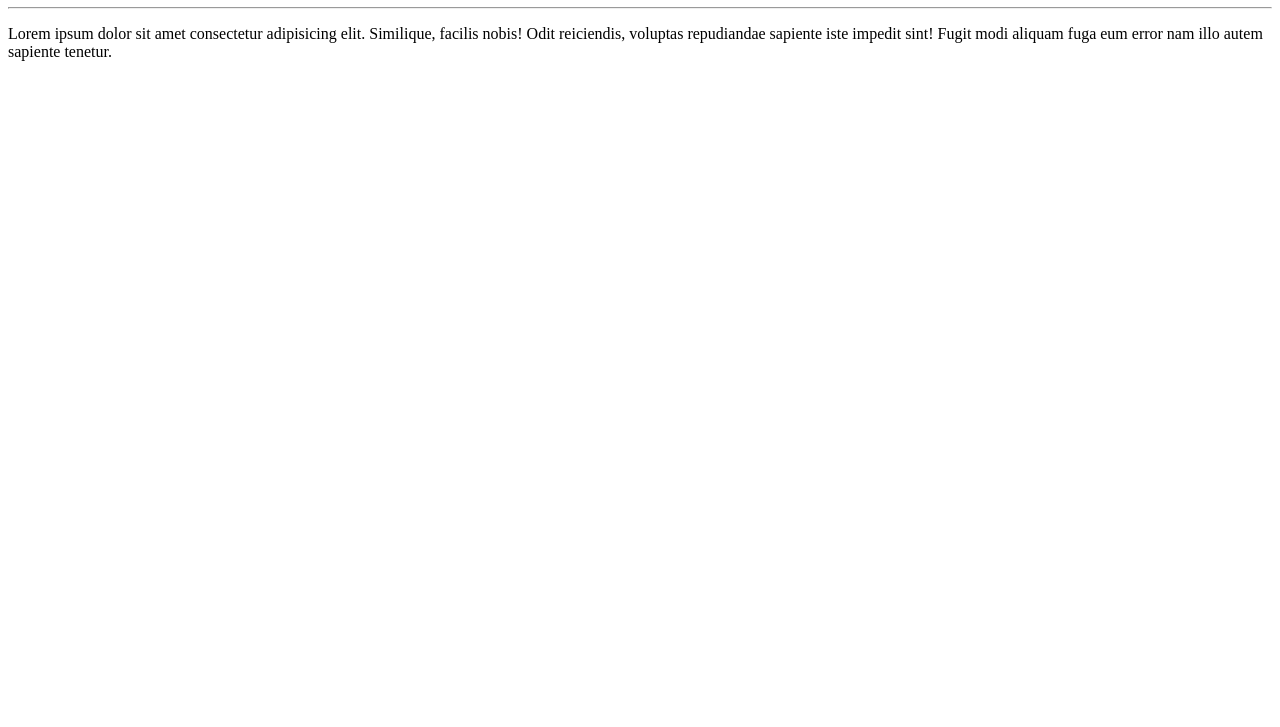
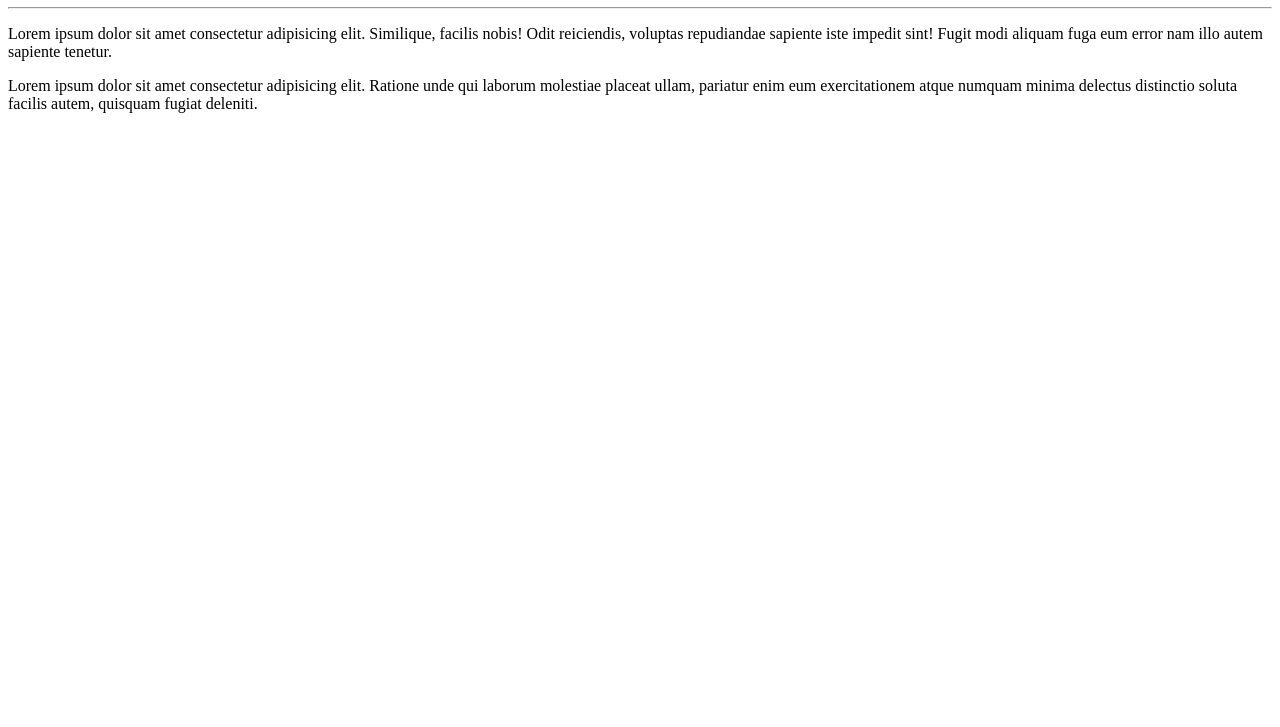
Before and after one commit to lutie0920/Ola-Mundo, a plain HTML site: page site-exemplo/index.html in a window 1280 px wide. Shown: the part 73-800 px from the top of the page. Drawn offline with Linux system fonts and the light colour scheme.

Commit message:
adicionei um parágrafo

```diff
--- a/site-exemplo/index.html
+++ b/site-exemplo/index.html
@@ -9,5 +9,6 @@
     <h1>Olá, Mundo!</h1>
     <hr>
     <p>Lorem ipsum dolor sit amet consectetur adipisicing elit. Similique, facilis nobis! Odit reiciendis, voluptas repudiandae sapiente iste impedit sint! Fugit modi aliquam fuga eum error nam illo autem sapiente tenetur.</p>
+    <p>Lorem ipsum dolor sit amet consectetur adipisicing elit. Ratione unde qui laborum molestiae placeat ullam, pariatur enim eum exercitationem atque numquam minima delectus distinctio soluta facilis autem, quisquam fugiat deleniti.</p>
 </body>
 </html>
```
